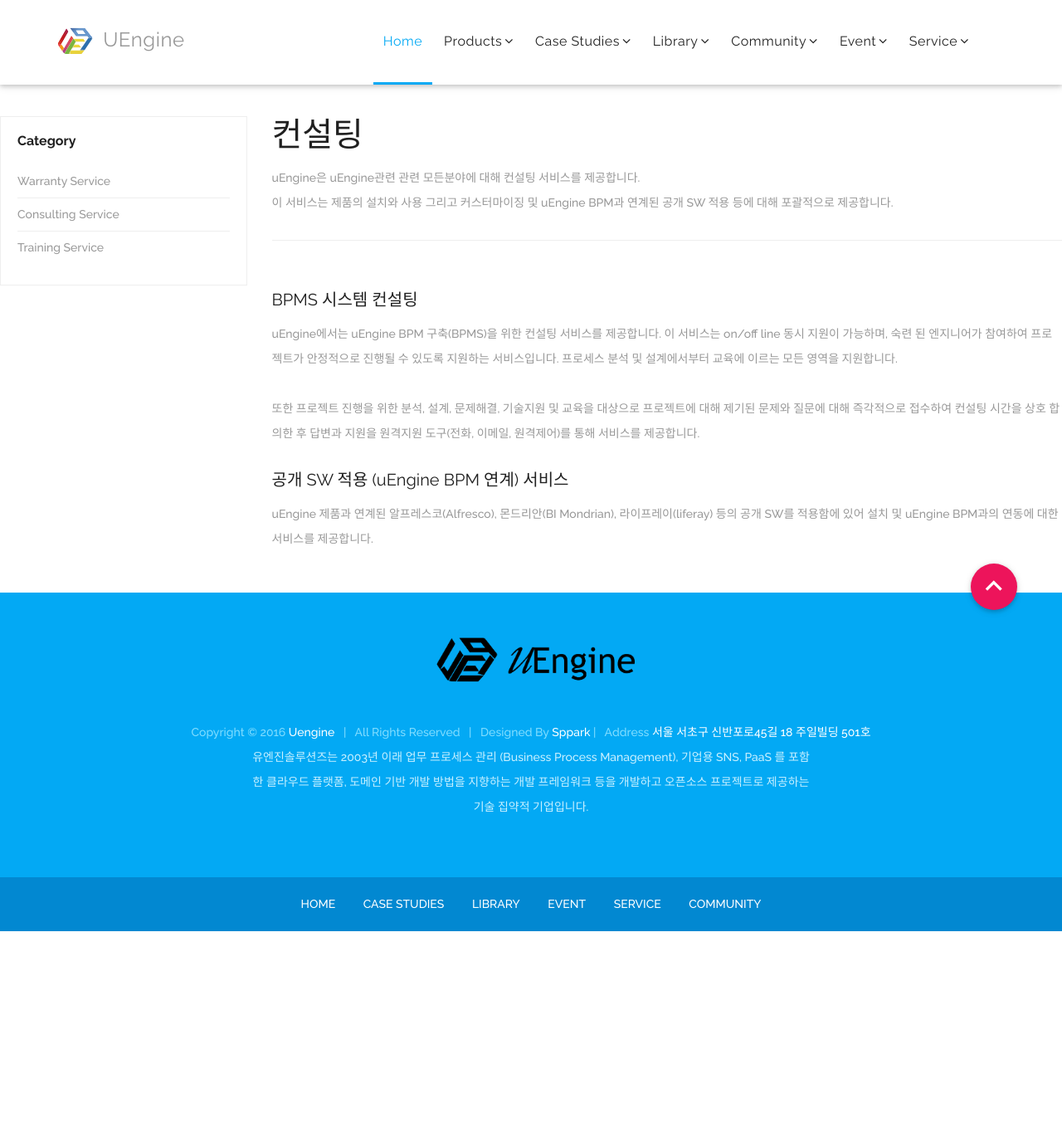
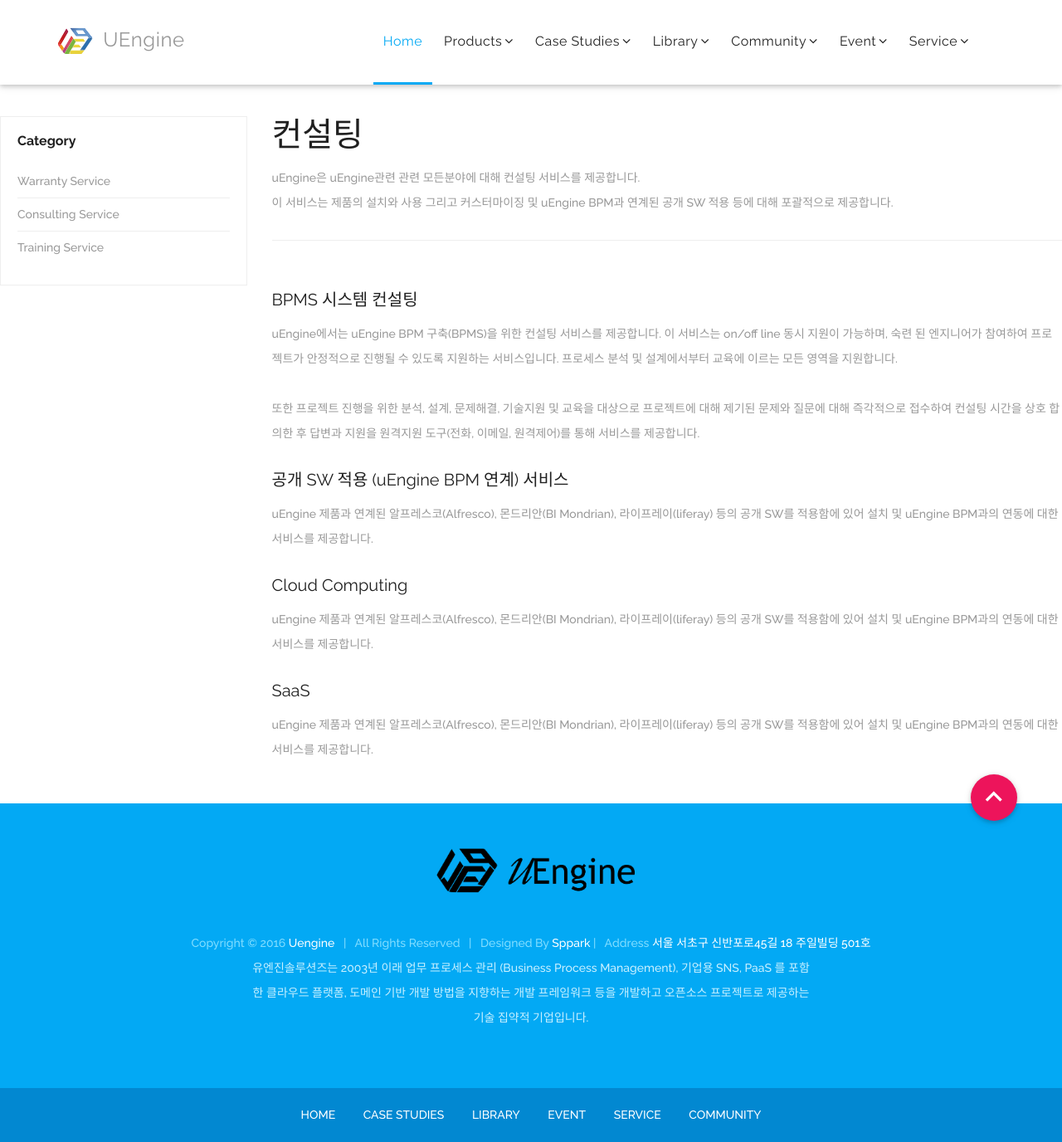
Before and after one commit to TheOpenCloudEngine/theopencloudengine.github.io, a Jekyll site: the page built from service/consulting.md, in a window 1280 px wide. Shown: the whole page at 83% size. Built offline with Jekyll 4.4.1, drawn with Linux system fonts in a browser that asks for light colours; our own code applies the rules of GitHub Pages for plain Markdown files; before the commit the page ends 1122 px from its top, so only the background shows below that.

Commit message:
Update consulting.md

```diff
--- a/service/consulting.md
+++ b/service/consulting.md
@@ -22,3 +22,13 @@
 ## 공개 SW 적용 (uEngine BPM 연계) 서비스
 
 uEngine 제품과 연계된 알프레스코(Alfresco), 몬드리안(BI Mondrian), 라이프레이(liferay) 등의 공개 SW를 적용함에 있어 설치 및 uEngine BPM과의 연동에 대한 서비스를 제공합니다.
+
+
+## Cloud Computing
+
+uEngine 제품과 연계된 알프레스코(Alfresco), 몬드리안(BI Mondrian), 라이프레이(liferay) 등의 공개 SW를 적용함에 있어 설치 및 uEngine BPM과의 연동에 대한 서비스를 제공합니다.
+
+
+## SaaS
+
+uEngine 제품과 연계된 알프레스코(Alfresco), 몬드리안(BI Mondrian), 라이프레이(liferay) 등의 공개 SW를 적용함에 있어 설치 및 uEngine BPM과의 연동에 대한 서비스를 제공합니다.
```
